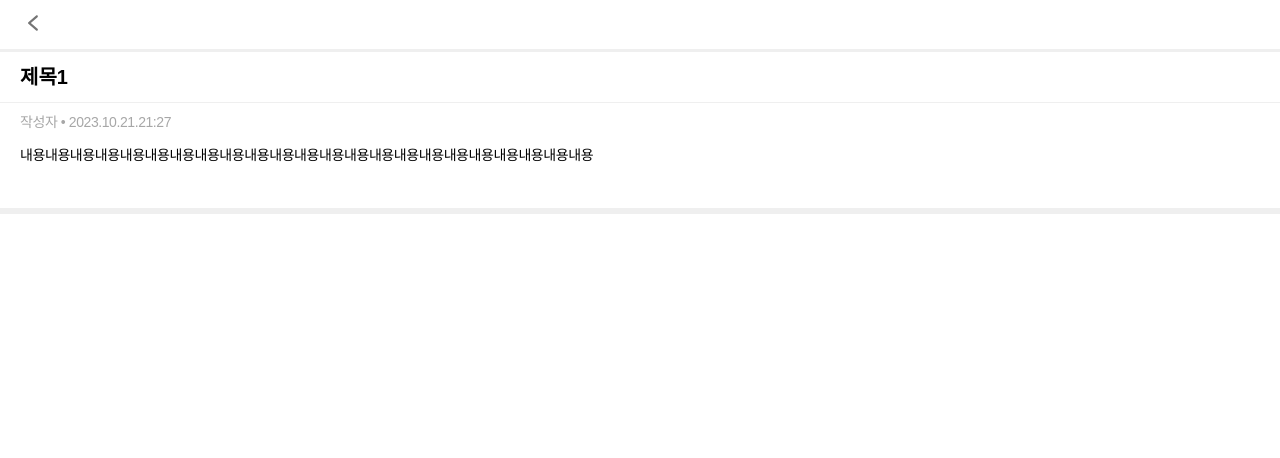
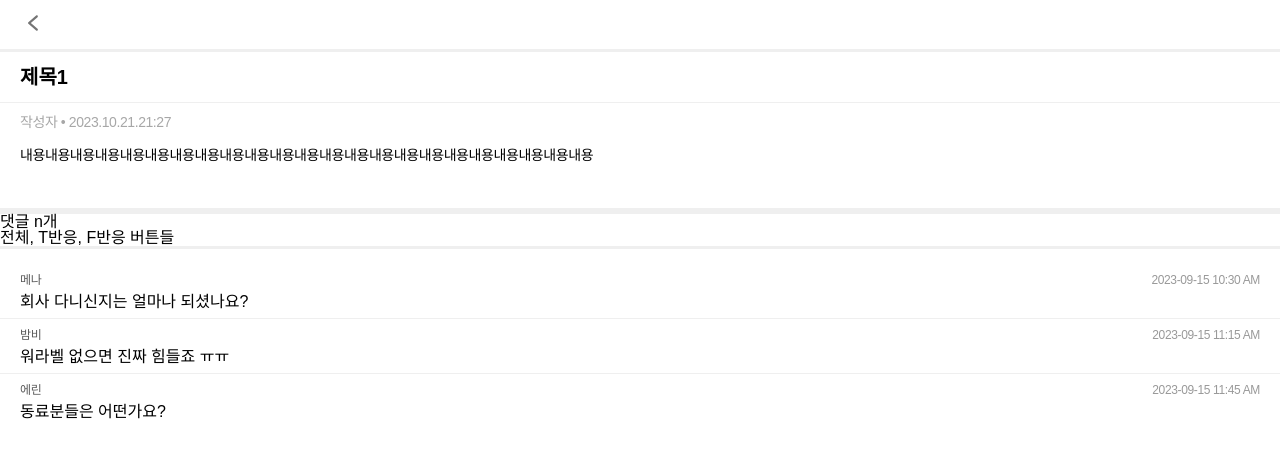
Before and after one commit to Theo-16-T1F7/T1F7-FE, a React (Create React App) app: page /article/1 in a window 1280 px wide. Shown: the top 458 px of the page. Built offline with nearby package versions, Linux system fonts and the light colour scheme; a web font is replaced by a local one.

Commit message:
[style] 댓글 frame style 지정

```diff
--- /dev/null
+++ b/src/components/Comments/ArticleComment.styled.ts
@@ -0,0 +1,34 @@
+import styled from 'styled-components';
+import { DivideTitle } from '../ArticleList/ArticleHeader.styled';
+
+export const CommentHeader = styled.div`
+  display: flex;
+  padding: 10px 20px 0px 20px;
+  justify-content: space-between;
+  align-items: center;
+`;
+
+export const CommentWriter = styled.div`
+  color: #595959;
+  font-size: 12px;
+  font-weight: 510;
+  letter-spacing: -0.36px;
+`;
+
+export const CommentTime = styled.div`
+  color: #999;
+  font-size: 12px;
+  font-weight: 510;
+  letter-spacing: -0.36px;
+`;
+
+export const CommentContent = styled.div`
+  display: flex;
+  padding: 8px 20px;
+  align-items: center;
+`;
+
+export const CommentDivider = styled(DivideTitle)`
+  height: 1px;
+  margin-bottom: 0px;
+`;
--- /dev/null
+++ b/src/components/Comments/ArticleComment.tsx
@@ -0,0 +1,52 @@
+import { useParams } from 'react-router-dom';
+import { DivideTitle } from '../ArticleList/ArticleHeader.styled';
+import * as S from './ArticleComment.styled';
+
+const ArticleComment = () => {
+  // id 기반으로 데이터 가져올 예정
+  const { id } = useParams();
+  const sampleData = [
+    {
+      id: '1',
+      author: '메나',
+      reaction: 'T',
+      comment: '회사 다니신지는 얼마나 되셨나요?',
+      time: '2023-09-15 10:30 AM'
+    },
+    {
+      id: '2',
+      author: '밤비',
+      reaction: 'F',
+      comment: '워라벨 없으면 진짜 힘들죠 ㅠㅠ',
+      time: '2023-09-15 11:15 AM'
+    },
+    {
+      id: '3',
+      author: '에린',
+      reaction: 'F',
+      comment: '동료분들은 어떤가요?',
+      time: '2023-09-15 11:45 AM'
+    }
+  ];
+  return (
+    <>
+      <div>댓글 n개</div>
+      <div>전체, T반응, F반응 버튼들</div>
+      <DivideTitle />
+      {sampleData.map((data, idx) => {
+        return (
+          <>
+            <S.CommentHeader>
+              <S.CommentWriter>{data.author}</S.CommentWriter>
+              <S.CommentTime>{data.time}</S.CommentTime>
+            </S.CommentHeader>
+            <S.CommentContent>{data.comment}</S.CommentContent>
+            {idx < sampleData.length - 1 && <S.CommentDivider />}
+          </>
+        );
+      })}
+    </>
+  );
+};
+
+export default ArticleComment;
--- a/src/pages/ArticleDetailPage/ArticleDetailPage.tsx
+++ b/src/pages/ArticleDetailPage/ArticleDetailPage.tsx
@@ -2,6 +2,7 @@ import { useParams } from 'react-router-dom';
 import ArticleHeader from '../../components/ArticleList/ArticleHeader';
 import { ArticleDivider } from '../../components/ArticleList/Article.styled';
 import { ArticleDetailContent, ArticleDetailTitle, ArticleWriter } from './ArticleDetailPage.styled';
+import ArticleComment from '../../components/Comments/ArticleComment';
 
 const ArticleDetailPage = () => {
   const { id } = useParams();
@@ -10,11 +11,14 @@ const ArticleDetailPage = () => {
       <ArticleHeader />
       <ArticleDetailTitle>제목{id}</ArticleDetailTitle>
       <ArticleDivider />
-      <ArticleWriter>작성자 • 2023.10.21.21:27</ArticleWriter>
-      <ArticleDetailContent>
-        내용내용내용내용내용내용내용내용내용내용내용내용내용내용내용내용내용내용내용내용내용내용내용
-      </ArticleDetailContent>
-      <ArticleDivider style={{ height: '6px' }} />
+      <div>
+        <ArticleWriter>작성자 • 2023.10.21.21:27</ArticleWriter>
+        <ArticleDetailContent>
+          내용내용내용내용내용내용내용내용내용내용내용내용내용내용내용내용내용내용내용내용내용내용내용
+        </ArticleDetailContent>
+        <ArticleDivider style={{ height: '6px' }} />
+      </div>
+      <ArticleComment />
     </>
   );
 };
```
